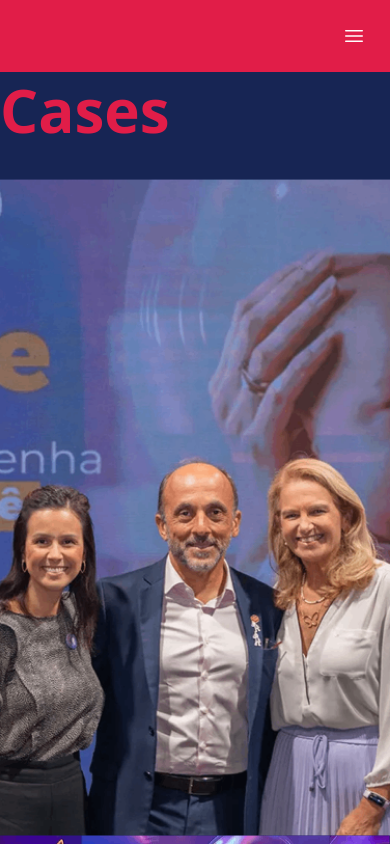
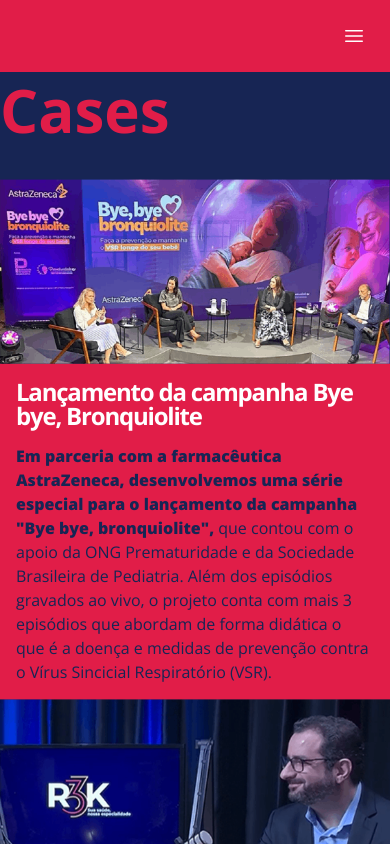
Before and after one commit to adomoraes/r3ksaude, a React (Vite) app: page /r3k/cases in a window 390 px wide. Shown: the top 844 px of the page. Built offline with nearby package versions, Linux system fonts and the light colour scheme.

Commit message:
style: Adjust content columns for responsive views
- Reorganized content columns to improve layout on different screen sizes.
- Utilized Tailwind CSS classes to ensure responsive and flexible column alignment.
- Enhanced user experience by optimizing content display for various devices.

```diff
--- a/src/pages/Cases.jsx
+++ b/src/pages/Cases.jsx
@@ -12,7 +12,7 @@
 						<h1 className='text-rose-600 text-6xl mb-10 lg:mb-0'>Cases</h1>
 						<div className='flex flex-col lg:grid lg:grid-cols-4 lg:grid-rows-2 mt-10'>
 							{/* <!-- Primeira Coluna, Primeira Linha --> */}
-							<div className='relative lg:col-span-1 lg:w-full'>
+							<div className='relative hidden lg:block lg:col-span-1 lg:w-full'>
 								<img
 									src='./assets/Cases1x1.png'
 									alt='Image 1'
@@ -28,11 +28,12 @@
 										className='w-full h-full object-cover'
 									/>
 								</div>
-								<div className='bg-rose-600 text-white p-4 flex-1 flex items-top space-x-4'>
-									<h3 className='text-white text-2xl leading-6 tracking-tighter'>
+
+								<div className='bg-rose-600 text-white p-4 flex-1 flex flex-col sm:flex-row items-top space-y-4 sm:space-y-0 sm:space-x-4'>
+									<h3 className='text-white text-2xl leading-6 tracking-tighter lg:w-1/4 sm:w-full'>
 										Lançamento da campanha Bye bye, Bronquiolite
 									</h3>
-									<p className='text-blue-950 w-[253.333333%]'>
+									<p className='text-blue-950 sm:w-full'>
 										<strong>
 											Em parceria com a farmacêutica AstraZeneca, desenvolvemos
 											uma série especial para o lançamento da campanha "Bye bye,
```
